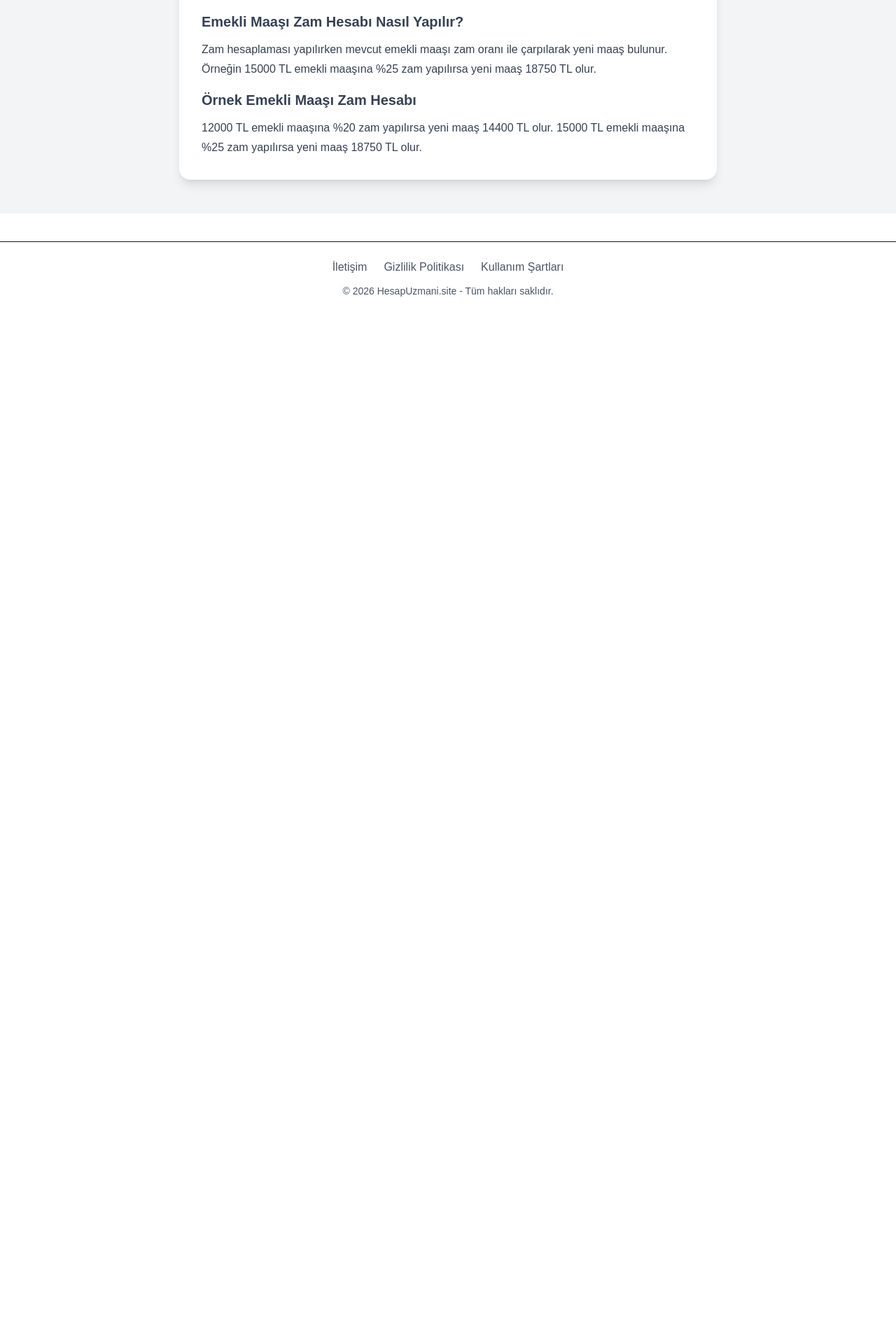
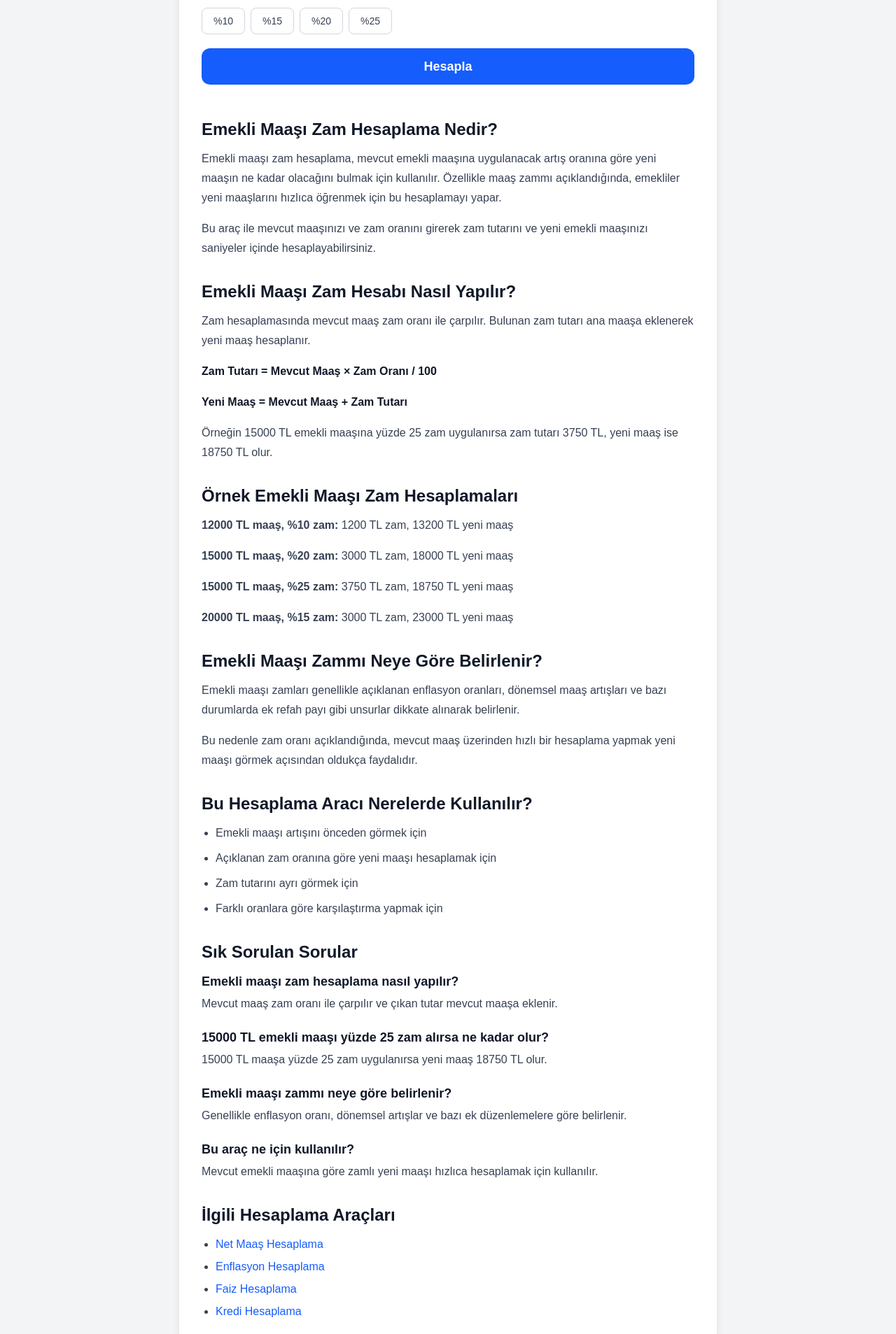
Before and after one commit to erkanckr455/kolayhesapla, a Next.js app: page /emekli-maasi-hesaplama in a window 1280 px wide. Shown: the part 644-2551 px from the top of the page at 70% size. Before the commit the page ends 1094 px from the top, so only its background shows below. Built offline with nearby package versions, Linux system fonts and the light colour scheme.

Commit message:
improved emekli maasi page seo content and faq schema

```diff
--- a/app/emekli-maasi-hesaplama/page.tsx
+++ b/app/emekli-maasi-hesaplama/page.tsx
@@ -1,36 +1,93 @@
 "use client"
 
 import { useState } from "react"
+import Script from "next/script"
 import CalculatorLayout from "../components/CalculatorLayout"
 
 export default function EmekliMaasiHesaplama() {
+  const [sonuc, setSonuc] = useState("")
+  const [zamTutari, setZamTutari] = useState("")
 
-  const [sonuc, setSonuc] = useState("")
+  function oranAyarla(deger: number) {
+    const oranInput = document.getElementById("oran") as HTMLInputElement
+    if (oranInput) {
+      oranInput.value = String(deger)
+    }
+  }
 
   function hesapla() {
-
     const maas = Number((document.getElementById("maas") as HTMLInputElement).value)
     const oran = Number((document.getElementById("oran") as HTMLInputElement).value)
 
     if (!maas || !oran) {
       setSonuc("Lütfen tüm alanları doldurun")
+      setZamTutari("")
       return
     }
 
-    const yeniMaas = maas + (maas * oran / 100)
+    const artis = maas * oran / 100
+    const yeniMaas = maas + artis
 
+    setZamTutari(artis.toFixed(2) + " TL")
     setSonuc(yeniMaas.toFixed(2) + " TL")
+  }
 
+  const faqSchema = {
+    "@context": "https://schema.org",
+    "@type": "FAQPage",
+    mainEntity: [
+      {
+        "@type": "Question",
+        name: "Emekli maaşı zam hesaplama nasıl yapılır?",
+        acceptedAnswer: {
+          "@type": "Answer",
+          text: "Mevcut emekli maaşı zam oranı ile çarpılır ve çıkan zam tutarı mevcut maaşa eklenir. Böylece yeni emekli maaşı hesaplanır.",
+        },
+      },
+      {
+        "@type": "Question",
+        name: "15000 TL emekli maaşı yüzde 25 zam alırsa ne kadar olur?",
+        acceptedAnswer: {
+          "@type": "Answer",
+          text: "15000 TL emekli maaşı yüzde 25 zam alırsa zam tutarı 3750 TL olur ve yeni maaş 18750 TL’ye yükselir.",
+        },
+      },
+      {
+        "@type": "Question",
+        name: "Emekli maaşı zammı neye göre belirlenir?",
+        acceptedAnswer: {
+          "@type": "Answer",
+          text: "Emekli maaşı zamları genellikle enflasyon oranı, toplu sözleşme farkı ve bazı dönemlerde açıklanan ek artış oranlarına göre belirlenir.",
+        },
+      },
+      {
+        "@type": "Question",
+        name: "Bu araç ne için kullanılır?",
+        acceptedAnswer: {
+          "@type": "Answer",
+          text: "Bu araç mevcut emekli maaşına uygulanacak zam oranına göre yeni maaşı hızlıca hesaplamak için kullanılır.",
+        },
+      },
+    ],
   }
 
   return (
+    <>
+      <Script
+        id="emekli-maasi-faq-schema"
+        type="application/ld+json"
+        dangerouslySetInnerHTML={{ __html: JSON.stringify(faqSchema) }}
+      />
 
       <CalculatorLayout
-      title="Emekli Maaşı Zam Hesaplama"
-      description="Emekli maaşınıza yapılacak zam oranına göre yeni maaşınızı hesaplayın."
+        title="Emekli Maaşı Zam Hesaplama (Yeni Maaş Hesapla) 2026"
+        description="Emekli maaşı zam hesaplama aracı ile mevcut maaşınıza göre zam tutarını ve yeni maaşınızı anında hesaplayın. 2026 güncel hesaplama aracı."
       >
-
         <div className="space-y-5">
+          <p className="rounded-2xl border border-blue-100 bg-blue-50 p-4 text-sm leading-6 text-gray-700">
+            Emekli maaşı zam hesaplama aracı ile mevcut maaşınıza uygulanacak zam oranına göre
+            yeni emekli maaşınızı ve zam tutarını saniyeler içinde öğrenebilirsiniz.
+          </p>
 
           <div>
             <label className="block text-sm font-semibold text-gray-700 mb-2">
@@ -43,11 +100,9 @@ export default function EmekliMaasiHesaplama() {
               placeholder="Örn: 15000"
               className="w-full rounded-xl border border-gray-300 bg-gray-50 px-4 py-3 text-lg outline-none focus:border-blue-500 focus:bg-white"
             />
-
           </div>
 
           <div>
-
             <label className="block text-sm font-semibold text-gray-700 mb-2">
               Zam Oranı (%)
             </label>
@@ -58,7 +113,46 @@ export default function EmekliMaasiHesaplama() {
               placeholder="Örn: 25"
               className="w-full rounded-xl border border-gray-300 bg-gray-50 px-4 py-3 text-lg outline-none focus:border-blue-500 focus:bg-white"
             />
+          </div>
 
+          <div>
+            <p className="mb-2 text-sm font-semibold text-gray-700">
+              Sık Kullanılan Zam Oranları
+            </p>
+
+            <div className="flex flex-wrap gap-2">
+              <button
+                type="button"
+                onClick={() => oranAyarla(10)}
+                className="rounded-lg border border-gray-300 bg-white px-4 py-2 text-sm font-medium text-gray-700 hover:border-blue-500 hover:text-blue-600"
+              >
+                %10
+              </button>
+
+              <button
+                type="button"
+                onClick={() => oranAyarla(15)}
+                className="rounded-lg border border-gray-300 bg-white px-4 py-2 text-sm font-medium text-gray-700 hover:border-blue-500 hover:text-blue-600"
+              >
+                %15
+              </button>
+
+              <button
+                type="button"
+                onClick={() => oranAyarla(20)}
+                className="rounded-lg border border-gray-300 bg-white px-4 py-2 text-sm font-medium text-gray-700 hover:border-blue-500 hover:text-blue-600"
+              >
+                %20
+              </button>
+
+              <button
+                type="button"
+                onClick={() => oranAyarla(25)}
+                className="rounded-lg border border-gray-300 bg-white px-4 py-2 text-sm font-medium text-gray-700 hover:border-blue-500 hover:text-blue-600"
+              >
+                %25
+              </button>
+            </div>
           </div>
 
           <button
@@ -67,59 +161,193 @@ export default function EmekliMaasiHesaplama() {
           >
             Hesapla
           </button>
-
         </div>
 
         {sonuc && (
-
           <div className="mt-8 rounded-2xl border border-blue-200 bg-blue-50 p-5">
-
             <p className="text-lg font-semibold text-blue-900 mb-3">
               Zamlı Emekli Maaşı
+            </p>
+
+            <p className="text-gray-800 mb-2">
+              <strong>Zam Tutarı:</strong> {zamTutari}
             </p>
 
             <p className="text-gray-800">
               <strong>Yeni Maaş:</strong> {sonuc}
             </p>
-
           </div>
-
         )}
 
-      <div className="mt-10 text-gray-700 leading-7">
-
-        <h2 className="text-xl font-semibold mb-3">
-          Emekli Maaşı Zam Hesaplama
+        <div className="mt-12 space-y-8 text-gray-700 leading-7">
+          <section>
+            <h2 className="text-2xl font-bold text-gray-900 mb-3">
+              Emekli Maaşı Zam Hesaplama Nedir?
             </h2>
 
             <p className="mb-4">
-          Emekli maaşı zam hesaplama işlemi mevcut maaşın belirli bir oranla
-          artırılması ile yapılır. Emekli maaşlarına yapılan zamlar genellikle
-          enflasyon oranı ve refah payı dikkate alınarak belirlenir.
+              Emekli maaşı zam hesaplama, mevcut emekli maaşına uygulanacak artış oranına göre
+              yeni maaşın ne kadar olacağını bulmak için kullanılır. Özellikle maaş zammı
+              açıklandığında, emekliler yeni maaşlarını hızlıca öğrenmek için bu hesaplamayı yapar.
             </p>
 
-        <h2 className="text-xl font-semibold mb-3">
+            <p>
+              Bu araç ile mevcut maaşınızı ve zam oranını girerek zam tutarını ve yeni emekli
+              maaşınızı saniyeler içinde hesaplayabilirsiniz.
+            </p>
+          </section>
+
+          <section>
+            <h2 className="text-2xl font-bold text-gray-900 mb-3">
               Emekli Maaşı Zam Hesabı Nasıl Yapılır?
             </h2>
 
             <p className="mb-4">
-          Zam hesaplaması yapılırken mevcut emekli maaşı zam oranı ile
-          çarpılarak yeni maaş bulunur. Örneğin 15000 TL emekli maaşına %25
-          zam yapılırsa yeni maaş 18750 TL olur.
+              Zam hesaplamasında mevcut maaş zam oranı ile çarpılır. Bulunan zam tutarı ana maaşa
+              eklenerek yeni maaş hesaplanır.
             </p>
 
-        <h2 className="text-xl font-semibold mb-3">
-          Örnek Emekli Maaşı Zam Hesabı
+            <p className="font-semibold text-gray-900 mb-4">
+              Zam Tutarı = Mevcut Maaş × Zam Oranı / 100
+            </p>
+
+            <p className="font-semibold text-gray-900 mb-4">
+              Yeni Maaş = Mevcut Maaş + Zam Tutarı
+            </p>
+
+            <p>
+              Örneğin 15000 TL emekli maaşına yüzde 25 zam uygulanırsa zam tutarı 3750 TL,
+              yeni maaş ise 18750 TL olur.
+            </p>
+          </section>
+
+          <section>
+            <h2 className="text-2xl font-bold text-gray-900 mb-3">
+              Örnek Emekli Maaşı Zam Hesaplamaları
             </h2>
 
+            <div className="space-y-4">
               <p>
-          12000 TL emekli maaşına %20 zam yapılırsa yeni maaş 14400 TL olur.
-          15000 TL emekli maaşına %25 zam yapılırsa yeni maaş 18750 TL olur.
+                <strong>12000 TL maaş, %10 zam:</strong> 1200 TL zam, 13200 TL yeni maaş
               </p>
 
+              <p>
+                <strong>15000 TL maaş, %20 zam:</strong> 3000 TL zam, 18000 TL yeni maaş
+              </p>
+
+              <p>
+                <strong>15000 TL maaş, %25 zam:</strong> 3750 TL zam, 18750 TL yeni maaş
+              </p>
+
+              <p>
+                <strong>20000 TL maaş, %15 zam:</strong> 3000 TL zam, 23000 TL yeni maaş
+              </p>
+            </div>
+          </section>
+
+          <section>
+            <h2 className="text-2xl font-bold text-gray-900 mb-3">
+              Emekli Maaşı Zammı Neye Göre Belirlenir?
+            </h2>
+
+            <p className="mb-4">
+              Emekli maaşı zamları genellikle açıklanan enflasyon oranları, dönemsel maaş artışları
+              ve bazı durumlarda ek refah payı gibi unsurlar dikkate alınarak belirlenir.
+            </p>
+
+            <p>
+              Bu nedenle zam oranı açıklandığında, mevcut maaş üzerinden hızlı bir hesaplama yapmak
+              yeni maaşı görmek açısından oldukça faydalıdır.
+            </p>
+          </section>
+
+          <section>
+            <h2 className="text-2xl font-bold text-gray-900 mb-3">
+              Bu Hesaplama Aracı Nerelerde Kullanılır?
+            </h2>
+
+            <ul className="list-disc ml-5 space-y-2">
+              <li>Emekli maaşı artışını önceden görmek için</li>
+              <li>Açıklanan zam oranına göre yeni maaşı hesaplamak için</li>
+              <li>Zam tutarını ayrı görmek için</li>
+              <li>Farklı oranlara göre karşılaştırma yapmak için</li>
+            </ul>
+          </section>
+
+          <section>
+            <h2 className="text-2xl font-bold text-gray-900 mb-3">
+              Sık Sorulan Sorular
+            </h2>
+
+            <div className="space-y-5">
+              <div>
+                <h3 className="text-lg font-semibold text-gray-900 mb-1">
+                  Emekli maaşı zam hesaplama nasıl yapılır?
+                </h3>
+                <p>
+                  Mevcut maaş zam oranı ile çarpılır ve çıkan tutar mevcut maaşa eklenir.
+                </p>
               </div>
 
+              <div>
+                <h3 className="text-lg font-semibold text-gray-900 mb-1">
+                  15000 TL emekli maaşı yüzde 25 zam alırsa ne kadar olur?
+                </h3>
+                <p>
+                  15000 TL maaşa yüzde 25 zam uygulanırsa yeni maaş 18750 TL olur.
+                </p>
+              </div>
+
+              <div>
+                <h3 className="text-lg font-semibold text-gray-900 mb-1">
+                  Emekli maaşı zammı neye göre belirlenir?
+                </h3>
+                <p>
+                  Genellikle enflasyon oranı, dönemsel artışlar ve bazı ek düzenlemelere göre belirlenir.
+                </p>
+              </div>
+
+              <div>
+                <h3 className="text-lg font-semibold text-gray-900 mb-1">
+                  Bu araç ne için kullanılır?
+                </h3>
+                <p>
+                  Mevcut emekli maaşına göre zamlı yeni maaşı hızlıca hesaplamak için kullanılır.
+                </p>
+              </div>
+            </div>
+          </section>
+
+          <section>
+            <h2 className="text-2xl font-bold text-gray-900 mb-3">
+              İlgili Hesaplama Araçları
+            </h2>
+
+            <ul className="list-disc ml-5 space-y-1">
+              <li>
+                <a href="/maas-hesaplama" className="text-blue-600 hover:underline">
+                  Net Maaş Hesaplama
+                </a>
+              </li>
+              <li>
+                <a href="/enflasyon-hesaplama" className="text-blue-600 hover:underline">
+                  Enflasyon Hesaplama
+                </a>
+              </li>
+              <li>
+                <a href="/faiz-hesaplama" className="text-blue-600 hover:underline">
+                  Faiz Hesaplama
+                </a>
+              </li>
+              <li>
+                <a href="/kredi-hesaplama" className="text-blue-600 hover:underline">
+                  Kredi Hesaplama
+                </a>
+              </li>
+            </ul>
+          </section>
+        </div>
       </CalculatorLayout>
-
+    </>
   )
 }
```
Lines whose indentation alone changed are shown as unchanged.
